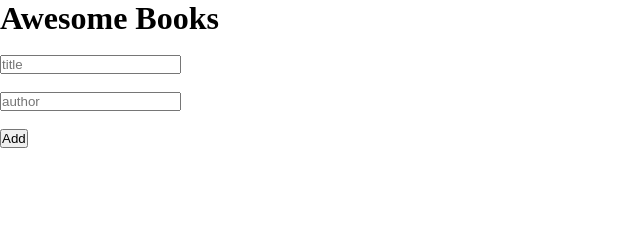
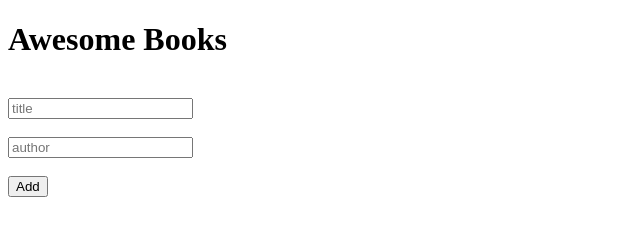
Before and after one commit to menyagah/AwesomeBooks, a website: page index.html in a window 1280 px wide. Shown: the whole page, without its empty margins (0-640 px from the left). Drawn offline with Linux system fonts and the light colour scheme.

Commit message:
Remove css file and linter

```diff
--- a/css/style.css
+++ /dev/null
@@ -1,7 +0,0 @@
-*,
-*::after,
-*::before {
-  margin: 0;
-  padding: 0;
-  box-sizing: inherit;
-}
--- a/index.html
+++ b/index.html
@@ -4,7 +4,6 @@
     <meta charset="UTF-8">
     <meta http-equiv="X-UA-Compatible" content="IE=edge">
     <meta name="viewport" content="width=device-width, initial-scale=1.0">
-    <link rel="stylesheet" href="css/style.css">
     <title>AwesomeBooks</title>
 </head>
 <body>
```
Also changed, not shown: .stylelintrc.json (deleted).
